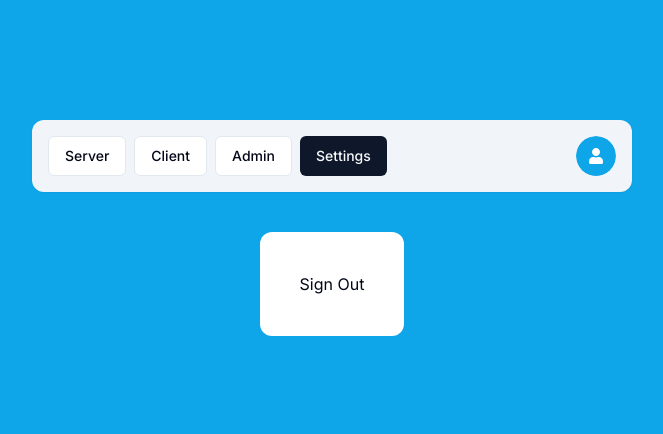
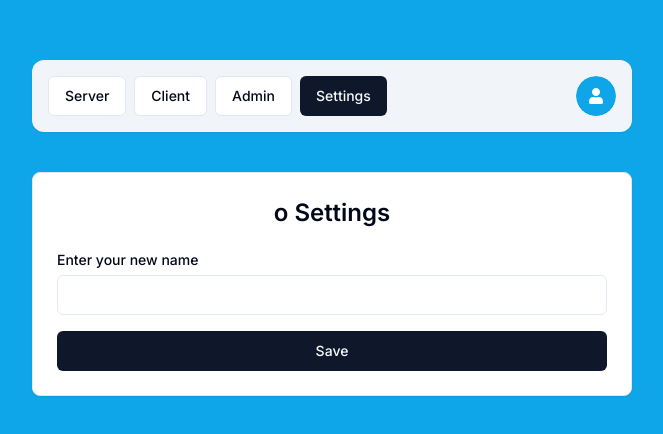
Before and after one commit to iraniangunner/NextAuth.js-v5, a Next.js app: page /settings in a window 1280 px wide. Shown: the part 172-606 px from the top of the page, without its empty margins (308-971 px from the left). Built offline with nearby package versions, Linux system fonts and the light colour scheme; no server answers.

Commit message:
settings page added

```diff
--- /dev/null
+++ b/actions/settings.ts
@@ -0,0 +1,41 @@
+"use server";
+import { getUserById } from "@/data/user";
+import { currentUser } from "@/lib/auth";
+import { db } from "@/lib/db";
+import { SettingsFormState, SettingsSchema } from "@/schemas";
+
+export const settings = async (
+  state: SettingsFormState,
+  formData: FormData
+) => {
+  const validatedFields = SettingsSchema.safeParse({
+    name: formData.get("name"),
+  });
+
+  if (!validatedFields.success) {
+    return {
+      errors: validatedFields.error.flatten().fieldErrors,
+    };
+  }
+
+  const { name } = validatedFields.data;
+
+  const user = await currentUser();
+
+  if (!user) {
+    return { error: "Unauthorized" };
+  }
+
+  const dbUser = await getUserById(user.id);
+
+  if (!dbUser) {
+    return { error: "Unauthorized" };
+  }
+
+  await db.user.update({
+    where: { id: dbUser.id },
+    data: { name },
+  });
+
+  return { success: "Settings Updated!" };
+};
--- a/app/(protected)/client/page.tsx
+++ b/app/(protected)/client/page.tsx
@@ -1,11 +1,10 @@
 "use client";
-
 import { UserInfo } from "@/components/user-info";
 import { useCurrentUser } from "@/hooks/use-current-user";
 
-const ServerPage = () => {
+const ClientPage = () => {
   const user = useCurrentUser();
   return <UserInfo label="Client Component" user={user} />;
 };
 
-export default ServerPage;
+export default ClientPage;
--- a/app/(protected)/settings/page.tsx
+++ b/app/(protected)/settings/page.tsx
@@ -1,18 +1,48 @@
 "use client";
-import { logout } from "@/actions/logout";
+import { Button } from "@/components/ui/button";
+import { Card, CardContent, CardHeader } from "@/components/ui/card";
+import { useFormState, useFormStatus } from "react-dom";
+import LoadingSpinner from "@/components/ui/loading";
+import { Input } from "@/components/ui/input";
+import { Label } from "@/components/ui/label";
+import { settings } from "@/actions/settings";
 import { useCurrentUser } from "@/hooks/use-current-user";
 
 export default function SettingsPage() {
-  // const session = useSession();
+  const [state, action] = useFormState(settings, undefined);
 
   const user = useCurrentUser();
+  function SubmitButton() {
+    const { pending } = useFormStatus();
 
-  const onClick = () => {
-    logout();
-  };
+    return (
+      <Button type="submit" className="w-full">
+        {pending ? <LoadingSpinner /> : "Save"}
+      </Button>
+    );
+  }
   return (
-    <div className="bg-white p-10 rounded-xl">
-      <button onClick={onClick}>Sign Out</button>
-    </div>
+    <Card className="w-[600px]">
+      <CardHeader>
+        <p className="text-2xl font-semibold text-center">o Settings</p>
+      </CardHeader>
+      <CardContent>
+        <form action={action} className="grid gap-4">
+          <div className="grid gap-2">
+            <Label htmlFor="code">Enter your new name</Label>
+            <Input
+              id="name"
+              name="name"
+              defaultValue={user?.name || undefined}
+              required
+            />
+          </div>
+
+          <SubmitButton />
+          {state?.error || state?.success}
+          {/* {confirmState?.error || urlError} */}
+        </form>
+      </CardContent>
+    </Card>
   );
 }
--- a/auth.ts
+++ b/auth.ts
@@ -5,6 +5,7 @@ import { db } from "@/lib/db";
 import authConfig from "@/auth.config";
 import { getUserById } from "@/data/user";
 import { getTwoFactorConfirmationByUserId } from "@/data/two-factor-confirmation";
+import { getAccountByUserId } from "./data/account";
 
 export const { auth, handlers, signIn, signOut } = NextAuth({
   adapter: PrismaAdapter(db),
@@ -60,6 +61,9 @@ export const { auth, handlers, signIn, signOut } = NextAuth({
       }
 
       if (session.user) {
+        session.user.name = token.name;
+        session.user.email = token.email as string;
+        session.user.isOAuth = token.isOAuth as boolean;
         session.user.isTwoFactorEnabled = token.isTwoFactorEnabled as boolean;
       }
       return session;
@@ -73,6 +77,11 @@ export const { auth, handlers, signIn, signOut } = NextAuth({
       if (!existingUser) {
         return token;
       }
+      const existingAccount = await getAccountByUserId(existingUser.id);
+
+      token.isOAuth = !!existingAccount;
+      token.name = existingUser.name;
+      token.email = existingUser.email;
       token.role = existingUser.role;
       token.isTwoFactorEnabled = existingUser.isTwoFactorEnabled;
       return token;
--- a/components/auth/login-form.tsx
+++ b/components/auth/login-form.tsx
@@ -44,11 +44,7 @@ export function Login() {
 
     return (
       <Button type="submit" className="w-full">
-        {pending ? (
-          <LoadingSpinner />
-        ) : (
-          `${state?.twoFactor ? "Confirm" : "Login"}`
-        )}
+        {pending ? <LoadingSpinner /> : "Login"}
       </Button>
     );
   }
--- /dev/null
+++ b/data/account.ts
@@ -0,0 +1,10 @@
+import { db } from "@/lib/db";
+
+export const getAccountByUserId = async (userId: string) => {
+  try {
+    const account = await db.account.findFirst({ where: { userId } });
+    return account;
+  } catch (error) {
+    return null;
+  }
+};
--- a/hooks/use-current-user.ts
+++ b/hooks/use-current-user.ts
@@ -2,6 +2,5 @@ import { useSession } from "next-auth/react";
 
 export const useCurrentUser = () => {
   const session = useSession();
-
   return session.data?.user;
 };
--- a/next-auth.d.ts
+++ b/next-auth.d.ts
@@ -4,6 +4,8 @@ import { UserRole } from "@/prisma/client";
 export type ExtendedUser = DefaultSession["user"] & {
   role: UserRole;
   isTwoFactorEnabled: boolean;
+  email: string;
+  isOAuth: boolean;
 };
 
 declare module "next-auth" {
--- a/schemas/index.ts
+++ b/schemas/index.ts
@@ -1,4 +1,8 @@
 import * as z from "zod";
+
+export const SettingsSchema = z.object({
+  name: z.optional(z.string()),
+});
 
 export const NewPasswordSchema = z.object({
   password: z.string().min(6, { message: "Minimum 6 charachters required" }),
@@ -36,14 +40,20 @@ export type FormState =
     }
   | undefined;
 
-
-  export type TwoFactorFormState =
+export type TwoFactorFormState =
   | {
       errors?: {
-        // name?: string[];
-        // email?: string[];
         code?: string[];
       };
       message?: string;
     }
   | undefined;
+
+export type SettingsFormState =
+  | {
+      errors?: {
+        name?: string[];
+      };
+      message?: string;
+    }
+  | undefined;
```
